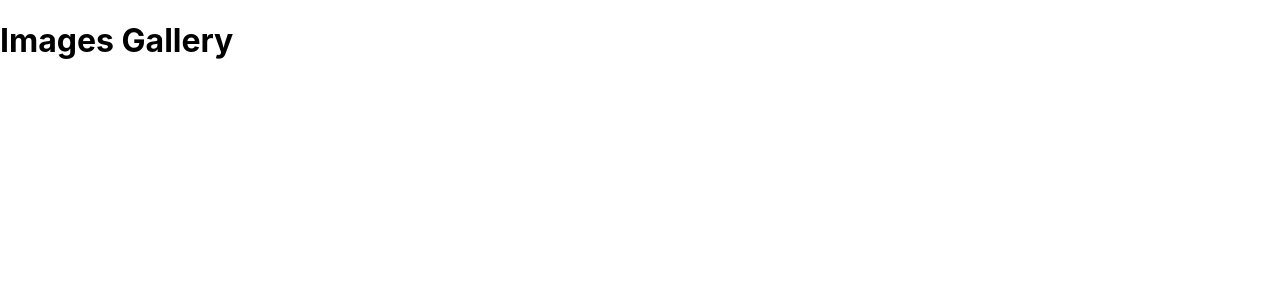
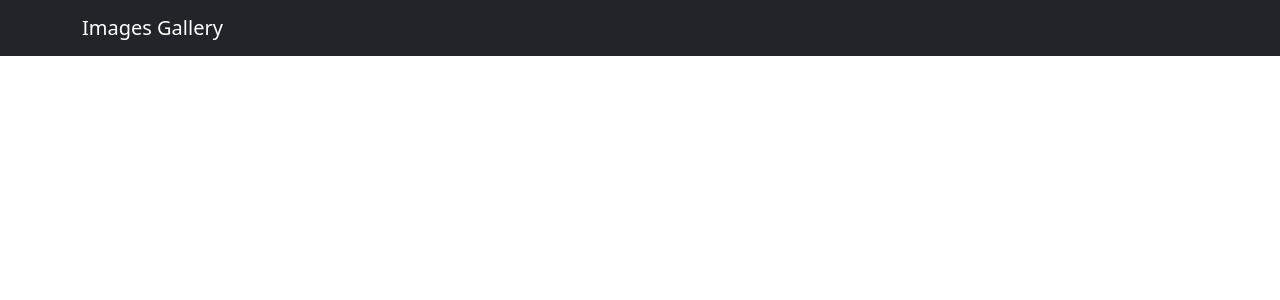
Before and after one commit to Adam-Dhayfa/Images-Gallery, a React (Create React App) app in the folder frontend/: page / in a window 1280 px wide. Shown: the top 300 px of the page. Built offline with nearby package versions, Linux system fonts and the light colour scheme.

Commit message:
inital header component

```diff
--- a/frontend/package.json
+++ b/frontend/package.json
@@ -6,9 +6,11 @@
     "@testing-library/jest-dom": "^5.16.5",
     "@testing-library/react": "^13.4.0",
     "@testing-library/user-event": "^13.5.0",
+    "bootstrap": "^5.2.3",
     "react": "^18.2.0",
+    "react-bootstrap": "^2.7.4",
     "react-dom": "^18.2.0",
-    "react-scripts": "5.0.1",
+    "react-scripts": "^5.0.1",
     "web-vitals": "^2.1.4"
   },
   "scripts": {
--- a/frontend/src/App.js
+++ b/frontend/src/App.js
@@ -1,8 +1,10 @@
+import 'bootstrap/dist/css/bootstrap.min.css';
+import Header from './components/Header';
 
 function App() {
   return (
     <div className="App">
-      <h1>Images Gallery</h1>
+      <Header></Header>
     </div>
   );
 }
--- /dev/null
+++ b/frontend/src/components/Header.js
@@ -0,0 +1,13 @@
+import React from "react";
+import {Container} from "react-bootstrap"
+import { Navbar } from 'react-bootstrap'
+
+const Header = () =>{
+    return (<Navbar bg="dark" variant="dark">
+    <Container>
+      <Navbar.Brand href="/">Images Gallery</Navbar.Brand>
+    </Container>
+  </Navbar>)
+}
+
+export default Header;
```
Also changed, not shown: 1 other file (tests, documents, lock files or other folders).
